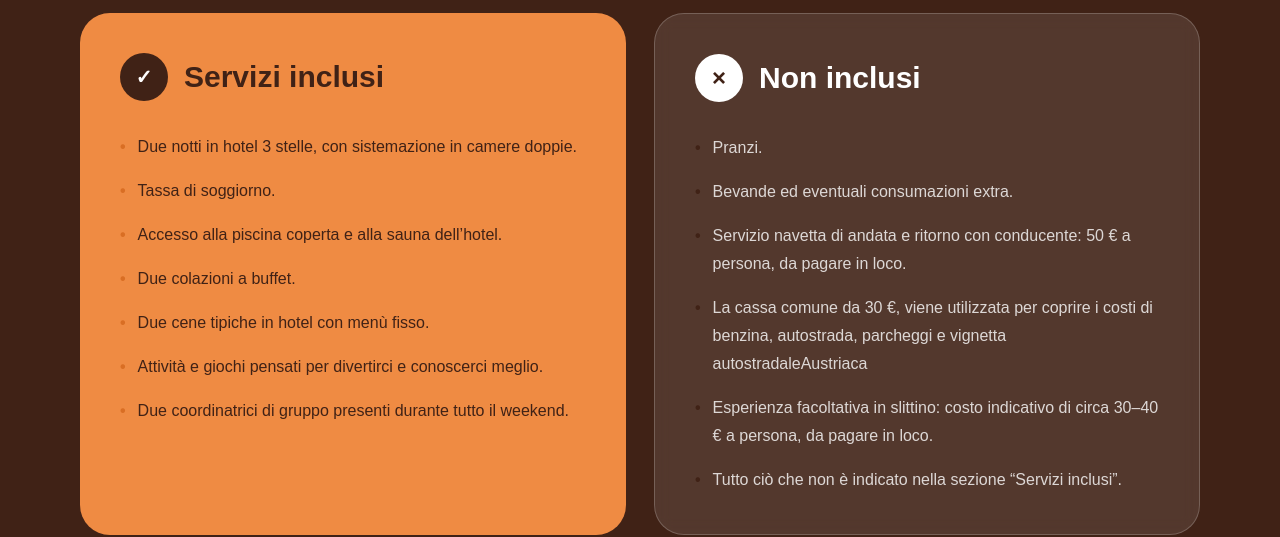
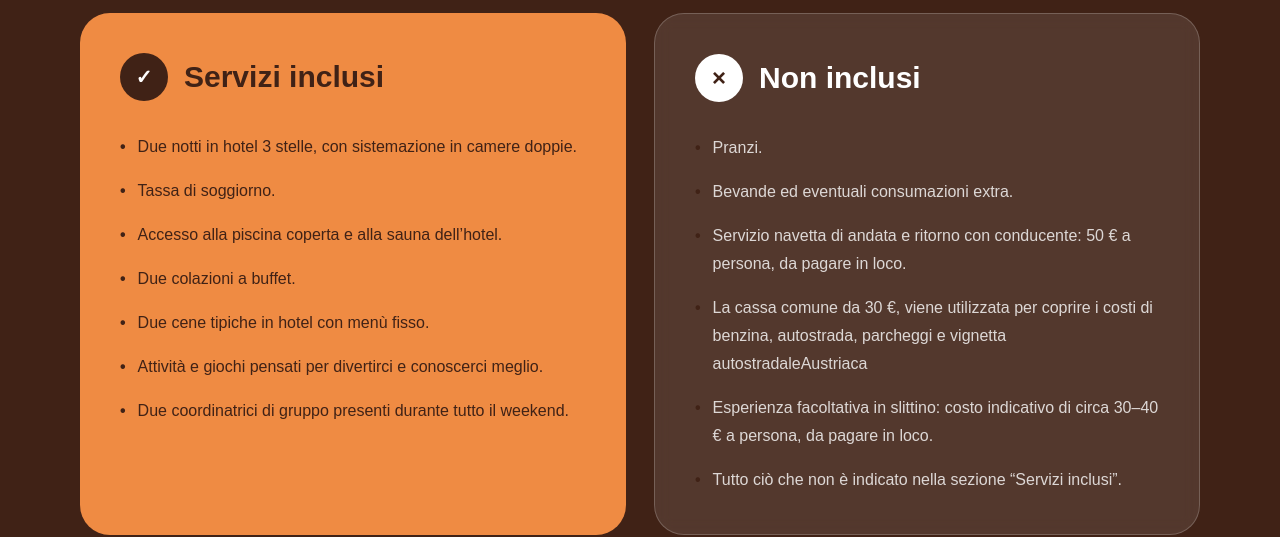
Before and after one commit to LOKAHI-web/LOKAHI, a Next.js app in the folder lokahi-app/: page /Viaggi/mercatini-natale in a window 1280 px wide. Shown: the part 2160-2697 px from the top of the page. Built offline with nearby package versions, Linux system fonts and the light colour scheme.

Commit message:
Aggiorna il sito

```diff
--- a/lokahi-app/app/Viaggi/mercatini-natale/page.tsx
+++ b/lokahi-app/app/Viaggi/mercatini-natale/page.tsx
@@ -244,7 +244,7 @@ export default function MercatiniNatalePage() {
                                         key={servizio}
                                         className="flex gap-3 leading-7 text-[#402216]"
                                     >
-                                        <span className="font-bold text-[#d96e24]">•</span>
+                                       <span className="font-bold text-[#402216]">•</span>
                                         <span>{servizio}</span>
                                     </li>
                                 ))}
```
